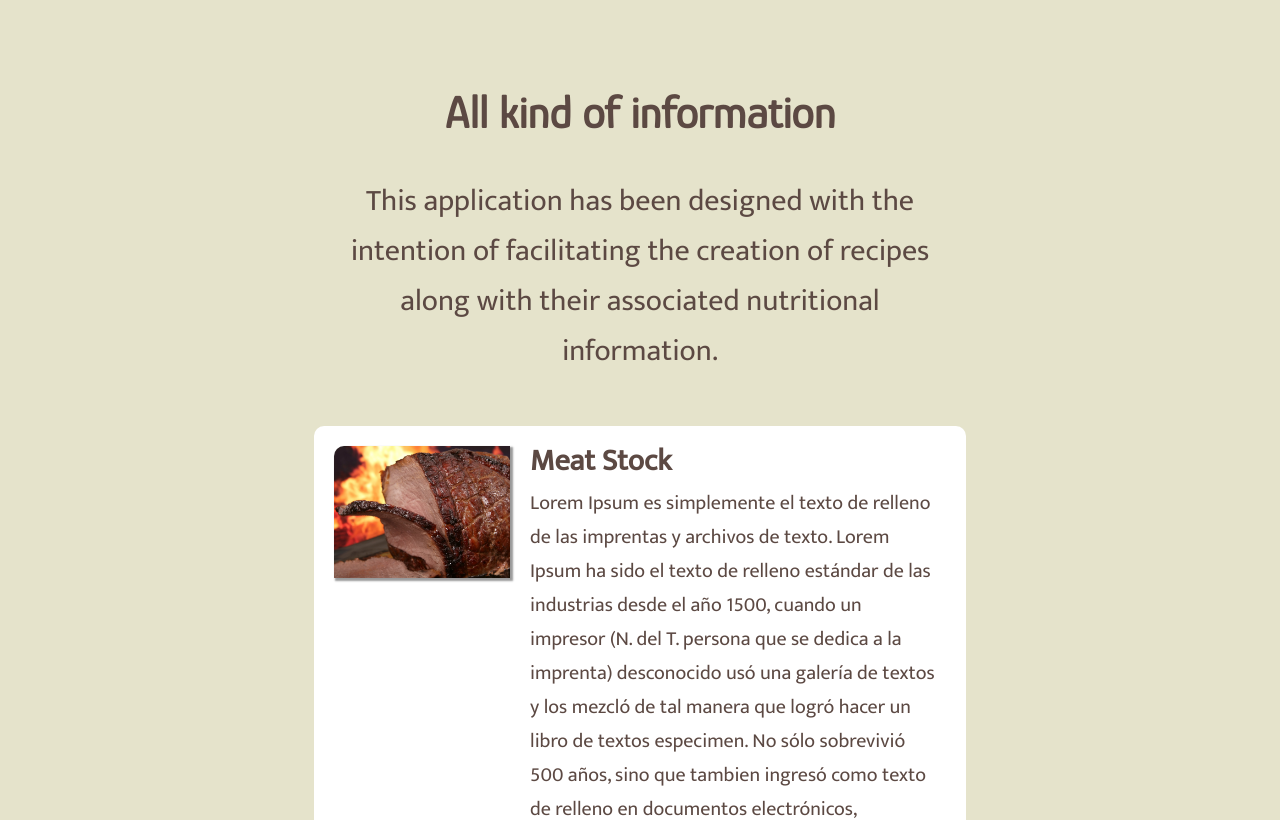
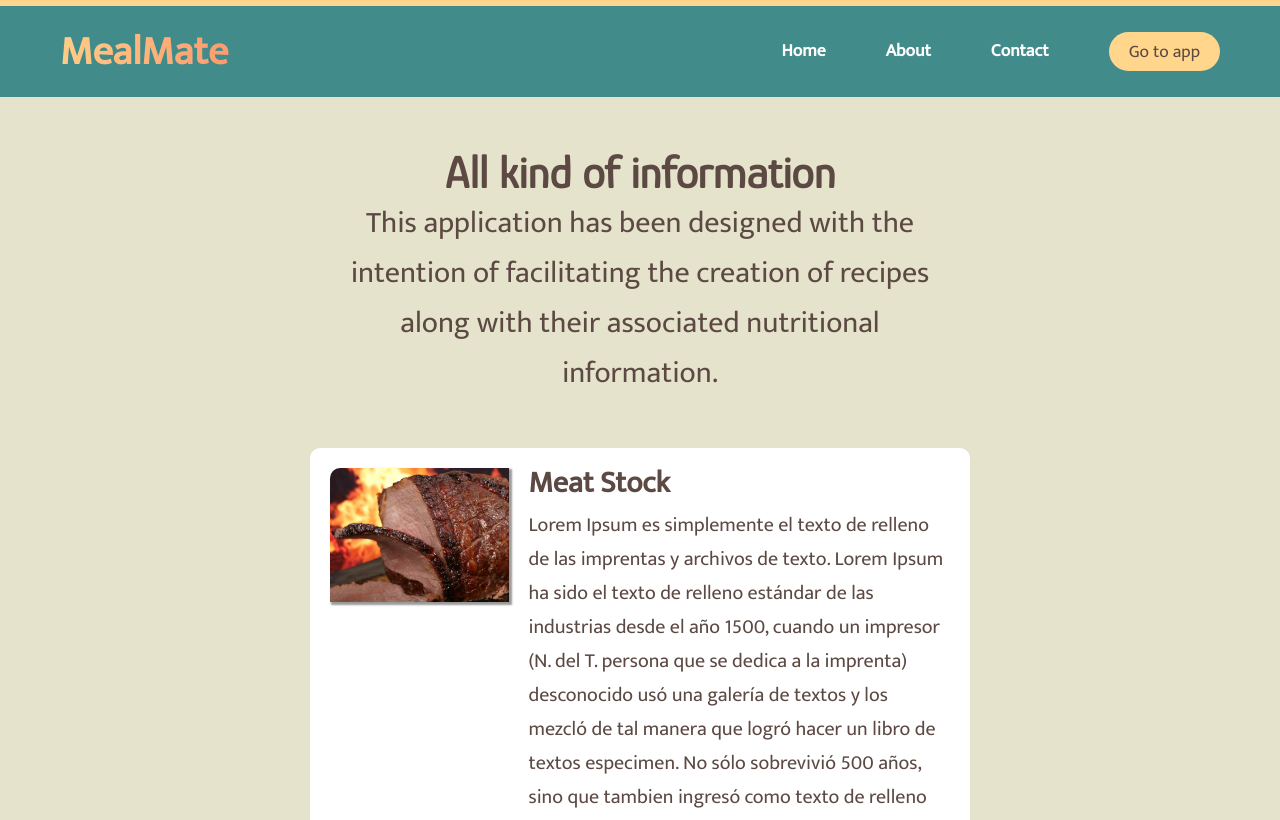
Before and after one commit to Karmik-Koala/Landing-page, a website built with Vite: page src/index.html in a window 1280 px wide. Shown: the top 820 px of the page. Built offline with nearby package versions, Linux system fonts and the light colour scheme.

Commit message:
New navbar component with styles, also added variables for font size

```diff
--- a/src/index.css
+++ b/src/index.css
@@ -10,11 +10,156 @@
   --color-gray-light: #f0f0f0;
   --font-family-content: "Mukta", sans-serif;
   --font-family-title: "Glory", sans-serif;
+  --font-size-xs: 1rem;
+  --font-size-sm: 1.1rem;
+  --font-size-md: 1.3rem;
+  --font-size-ns: 1.5rem;
+  --font-size-normal: 1.8rem;
+  --font-size-nl: 2rem;
+  --font-size-lg: 2.5rem;
+  --font-size-xl: 3rem;
+}
+
+* {
+  margin: 0;
+  padding: 0;
+  text-decoration: none;
+  list-style: none;
 }
 
 body {
   background: var(--color-white-rock);
 }
+
+/* TODO: NAVBAR */
+
+.hidden {
+  display: none;
+}
+
+.header-container {
+  position: sticky;
+  top: 0;
+  z-index: 5;
+  width: 100%;
+  box-sizing: border-box;
+  background-color: var(--color-faded-jade);
+  font-size: var(--font-size-xs);
+  padding: 20px 30px;
+  border-top: 6px solid var(--color-grandis);
+  display: flex;
+  justify-content: space-between;
+  align-items: center;
+
+  & .company-name {
+    font-family: var(--font-family-content);
+    font-size: var(--font-size-nl);
+    background: linear-gradient(to right, var(--color-grandis) 0%, var(--color-salmon) 100%);
+    -webkit-background-clip: text;
+    -webkit-text-fill-color: transparent;
+  }
+
+  & .navbar-list {
+    font-size: var(--font-size-xs);
+    position: absolute;
+    top: 85px;
+    left: 0;
+    background-color: var(--color-faded-jade);
+    box-sizing: border-box;
+    width: 100%;
+    height: auto;
+    max-height: 0;
+    transition: max-height 0.6s ease-out;
+    letter-spacing: 0;
+    line-height: 28px;
+    overflow: hidden;
+
+    & li {
+      padding: 20px 30px;
+
+      & .navbar-links {
+        font-family: var(--font-family-content);
+        text-decoration: none;
+        font-weight: bold;
+        color: var(--color-white);
+        display: inline-block;
+
+        &::after {
+          bottom: 0;
+          content: "";
+          display: block;
+          height: 2px;
+          left: 50%;
+          position: relative;
+          background: var(--color-salmon);
+          transition: width 0.3s ease 0s, left 0.3s ease 0s;
+          width: 0;
+        }
+
+        &:hover::after {
+          width: 100%;
+          left: 0;
+        }
+      }
+
+      & .button-go-app {
+        font-family: var(--font-family-content);
+        background-color: var(--color-grandis);
+        color: var(--color-ferra);
+        padding: 5px 20px;
+        border-radius: 25px;
+
+        &:hover {
+          background-color: var(--color-salmon);
+          color: var(--color-white);
+          transition: all 0.3s ease 0s, left 0.3s ease 0s;
+        }
+      }
+    }
+  }
+}
+
+.icon-bars span {
+  display: block;
+  width: 28px;
+  height: 3px;
+  margin-bottom: 7px;
+  background: var(--color-white);
+  transform-origin: 3px 0;
+  transition: transform 0.5s ease, opacity 0.55s ease;
+
+  &:first-child {
+    transform-origin: 0% 0%;
+  }
+
+  &:nth-child(3) {
+    transform-origin: 0% 100%;
+  }
+}
+
+#menu-input {
+  &:checked ~ .navbar-list {
+    max-height: 100vh;
+    transition: max-height 0.25s ease-in;
+  }
+
+  /* movimiento a cruz */
+  &:checked ~ label span:nth-child(1) {
+    opacity: 100%;
+    transform: rotate(45deg) translate(1px, 1px);
+  }
+
+  &:checked ~ label span:nth-child(2) {
+    opacity: 0%;
+    transform: rotate(0deg) scale(0.2, 0.2);
+  }
+
+  &:checked ~ label span:nth-child(3) {
+    transform: rotate(-45deg) translate(0, 0);
+  }
+}
+
+/* TODO : FIN NAVBAR */
 
 /* TODO: EL CONTENIDO DE LA SECCION INFO, CUANDO HAYA QUE MERGEAR */
 
@@ -127,14 +272,28 @@ body {
 
 /* TODO: HASTA AQUI EL CONTENIDO DE INFO */
 
-/* Pantallas pequeñas (teléfonos) XS */
-@media screen and (width <= 767px) {
-  /* Estilos para pantallas pequeñas */
-}
+/* Pantallas medianas (tabletas pequeñas y algunos ordenadores portátiles) SM */
+@media screen and (width >= 768px) {
+  .header-container {
+    padding: 10px 30px;
 
-/* Pantallas medianas (tabletas pequeñas y algunos ordenadores portátiles) SM */
-@media screen and (width >= 768px) and (width <= 1023px) {
-  /* Estilos para pantallas medianas */
+    & .company-name {
+      font-size: var(--font-size-lg);
+      padding: 0 30px;
+    }
+
+    & .icon-bars {
+      display: none;
+    }
+
+    & .navbar-list {
+      position: initial;
+      display: flex;
+      align-items: center;
+      max-height: 100%;
+      font-size: var(--font-size-sm);
+    }
+  }
 }
 
 /* Pantallas grandes (ordenadores de escritorio) MD */
--- a/src/index.html
+++ b/src/index.html
@@ -15,7 +15,31 @@
 </head>
 
 <body>
-  <header></header>
+  <header class="header-container">
+    <h1 class="company-name">MealMate</h1>
+    <nav class="navbar-container">
+      <input class="hidden" type="checkbox" id="menu-input" />
+      <label class="icon-bars" for="menu-input">
+        <span></span>
+        <span></span>
+        <span></span>
+      </label>
+      <ul class="navbar-list">
+        <li>
+          <a class="navbar-links" href="#home">Home</a>
+        </li>
+        <li>
+          <a class="navbar-links" href="#about">About</a>
+        </li>
+        <li>
+          <a class="navbar-links" href="#contact">Contact</a>
+        </li>
+        <li>
+          <a class="button-go-app" href="#contact">Go to app</a>
+        </li>
+      </ul>
+    </nav>
+  </header>
   <main>
     <!-- HOME -->
     <section></section>
```
